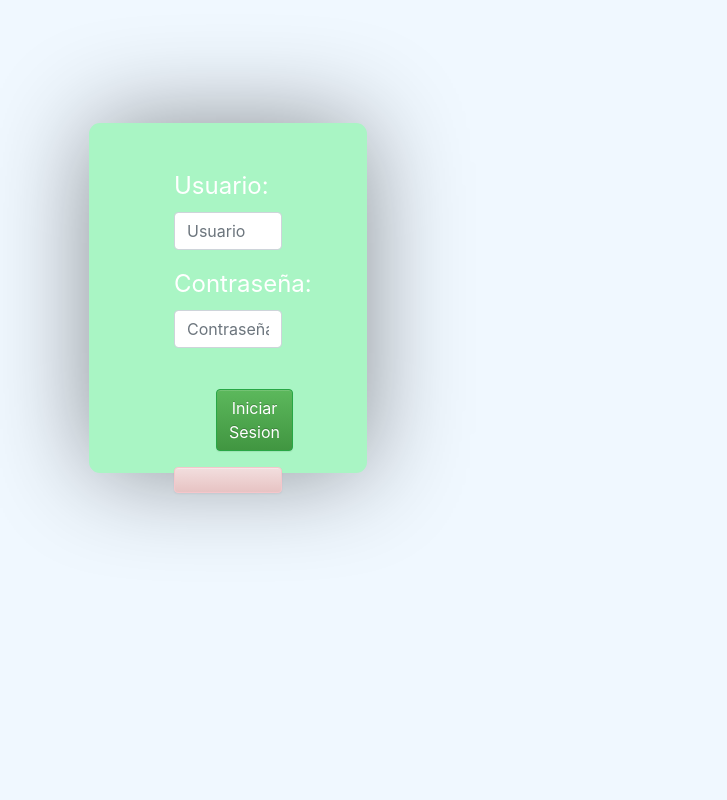
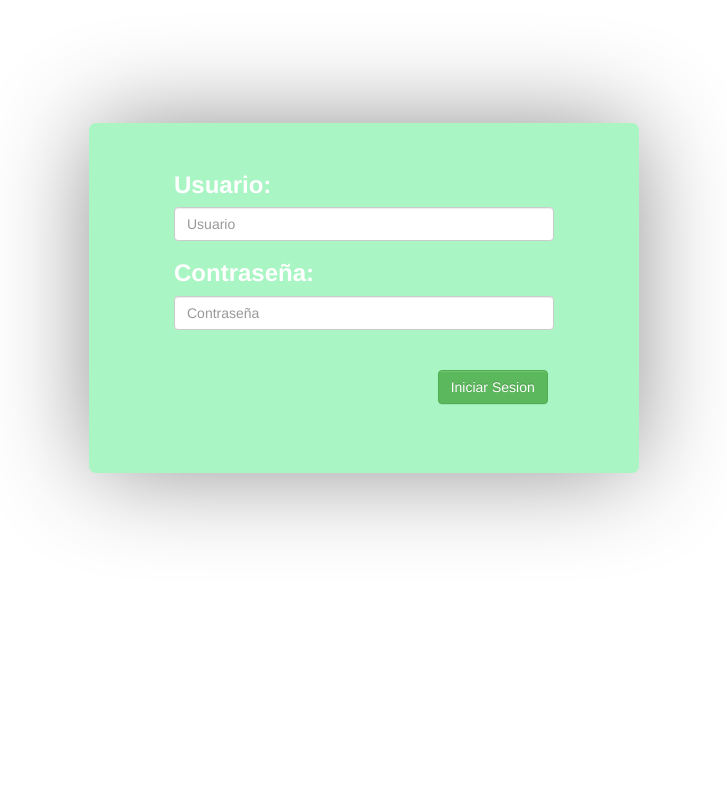
Before and after one commit to chahdez/SolucionAdministracion, a CodeIgniter app: page /database/ in a window 1280 px wide; the page is wider, and only the part inside the window is pictured. Shown: that part, without its empty margins (346-1073 px from the left). Run offline with CodeIgniter, Linux system fonts and the light colour scheme; some libraries are stand-ins or nearby versions.

Commit message:
Ariel - Vista con formato

```diff
--- a/application/views/Login/index.php
+++ b/application/views/Login/index.php
@@ -3,9 +3,7 @@
 <script src="libs/js/jquery.js" type="text/javascript"></script>
 <script src="scripts/login.js"></script>
 <style>
-    body{
-        background-color: aliceblue;
-    }
+
     .formato{
             margin-left: 420px;
             padding-top: 123px;
@@ -19,7 +17,7 @@
                 -webkit-box-shadow: 0px 0px 102px -4px rgba(0,0,0,0.46);
                 -moz-box-shadow: 0px 0px 102px -4px rgba(0,0,0,0.46);
                 box-shadow: 0px 0px 102px -4px rgba(0,0,0,0.46);
-                border-radius: 11px;
+                border-radius: 7px;
                 }
                 .formAlineacion{
                         padding-left: 70px;
@@ -38,7 +36,7 @@
 </style>
 <div class="container formato">
 
-           <div class="col-md-3 formFormato">
+           <div class="col-xs-3 formFormato">
                <form class="formAlineacion">
                 <div class="form-group formFormGroup1">
                   <label for="exampleInputEmail1">Usuario:</label>
@@ -48,7 +46,7 @@
                   <label for="exampleInputPassword1">Contraseña:</label>
                   <input type="password" class="form-control" id="Password" placeholder="Contraseña">
                 </div>
-                <div class="form-group col-lg-offset-7 formButon">
+                <div class="form-group col-xs-offset-7 formButon">
                     <button id="Ingresar" type="button" class="btn btn-success">Iniciar Sesion</button>
                 </div>
                  <div id="AnswerLogin" class="alert alert-danger hidden subFormatLogin"></div>
```
